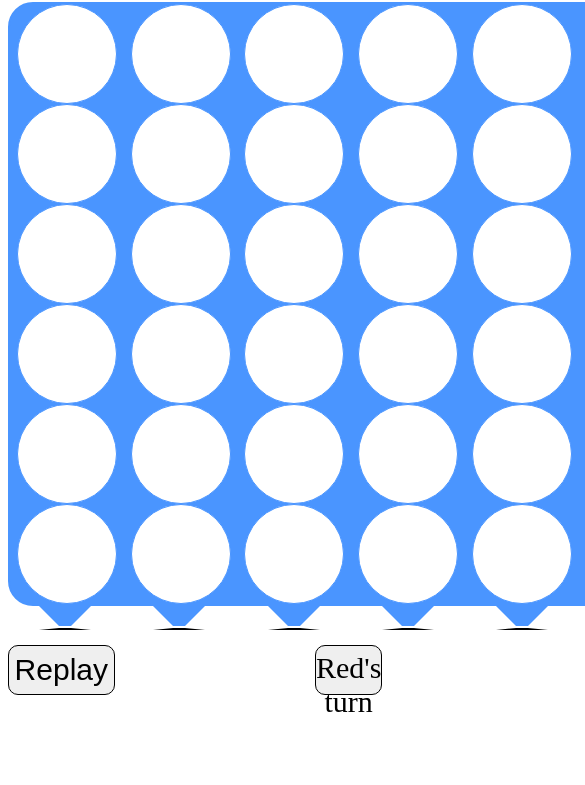
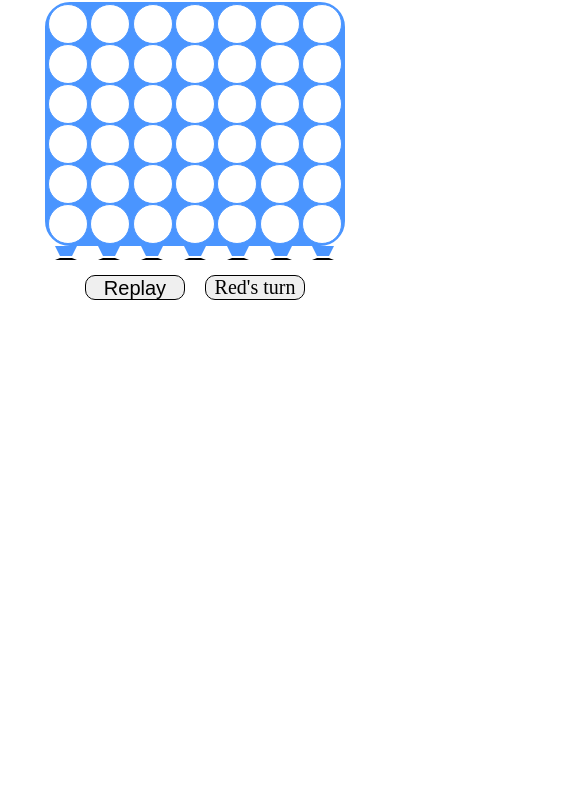
Before and after one commit to NicholasBoldt/Connect-Four, a plain HTML site: page index.html in a window 390 px wide. Shown: the part 59-844 px from the top of the page, 585 px wide, since content can reach past the window. Drawn offline with Linux system fonts and the light colour scheme.

Commit message:
mobile changes

```diff
--- a/main.css
+++ b/main.css
@@ -83,3 +83,62 @@ footer {
     border-top: 20px solid #4A95FF;
     background-color: white;
 }
+
+@media screen and (max-width: 600px) {
+    .board{
+        display: flex;
+        width: 300px;
+        border: 2px solid #4A95FF;
+        border-radius: 25px;
+        background-color: #4A95FF;
+        justify-content: space-around;
+        margin: 0 auto;
+    }
+    .board div > div{
+        height: 40px;
+        border: 1px solid #4A95FF;
+        width: 40px;
+        font-size: 50px;
+        align-items: center;
+        justify-content: center;
+        border-radius: 50%;
+
+    }
+    #buttons {
+        display: flex;
+        justify-content: space-around;
+        width: 300px;
+        margin: 0 auto;
+    }
+
+    .button {
+        width: 0;
+        height: 0;
+        border-left: 5px solid transparent;
+        border-right: 5px solid transparent;
+        border-top: 10px solid #4A95FF;
+        background-color: white;
+    }
+
+    #turnWinner {
+        font-size: 20px;
+        width: 100px;
+        height: 25px;
+        border: 1px solid black;
+        text-align: center;
+        margin: 0 0 0 5px;
+        padding-top: 0;
+        border-radius: 10px;
+        background-color: #efefef;
+    }
+
+    #restart {
+        font-size: 20px;
+        width: 100px;
+        height: 25px;
+        border: 1px solid black;
+        text-align: center;
+        margin: 0 15px 0 0;
+        border-radius: 10px;
+    }
+  }
```
